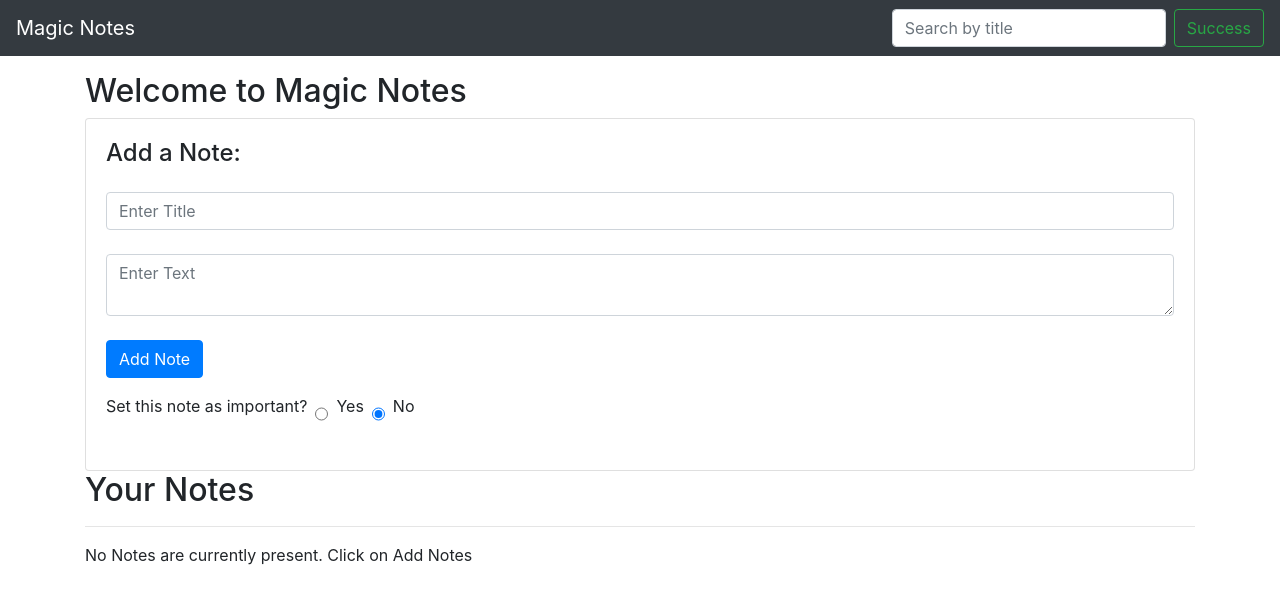
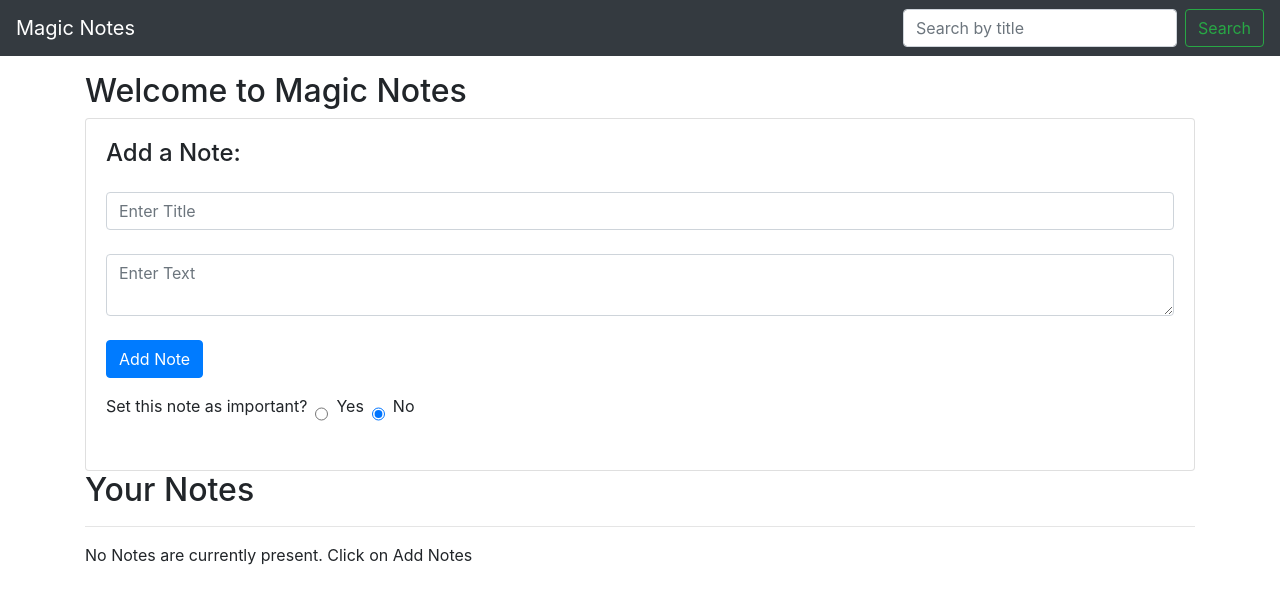
Before and after one commit to Gackrey/Magic-Notes, a plain HTML site: page index.html in a window 1280 px wide. Drawn offline with nearby package versions, Linux system fonts and the light colour scheme.

Commit message:
Updated search

```diff
--- a/index.html
+++ b/index.html
@@ -22,7 +22,7 @@
             <form class="form-inline my-2 my-lg-0">
                 <input class="form-control mr-sm-2" id="searchtxt" type="search" placeholder="Search by title"
                     aria-label="Search">
-                <button type="button" id="searchbtn" class="btn btn-outline-success">Success</button>
+                <button type="button" id="searchbtn" class="btn btn-outline-success">Search</button>
             </form>
         </div>
     </nav>
```
